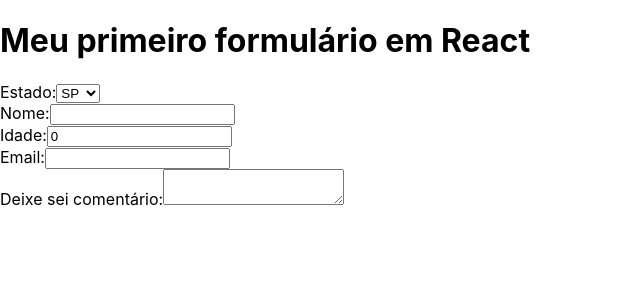
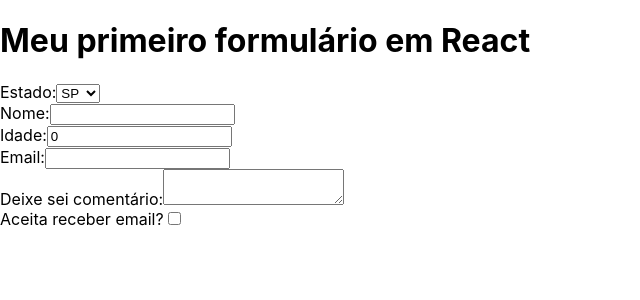
Before and after one commit to GustavoSFer/trybe-exercises, a React (Create React App) app in the folder bloco-12/dia-2/fomulario/: page / in a window 1280 px wide. Shown: the top 300 px of the page, without its empty margins (0-640 px from the left). Built offline with nearby package versions, Linux system fonts and the light colour scheme.

Commit message:
adicionando um checked e deixando como controlado pelo react

```diff
--- a/bloco-12/dia-2/fomulario/src/Form.js
+++ b/bloco-12/dia-2/fomulario/src/Form.js
@@ -9,12 +9,14 @@
       idade: 0,
       email: '',
       comentario:'',
+      aceito: false,
     }
     this.handleState = this.handleState.bind(this);
   }
 
   handleState({ target }) {
-    const {name, value} = target;
+    const value = (target.type === 'checkbox') ? target.checked : target.value;
+    const { name } = target;
 
     this.setState({
       [name]: value
@@ -51,6 +53,11 @@
           <label htmlFor="comentario"> Deixe sei comentário:
             <textarea type="text" id="comentario" name="comentario" value={this.state.cometario} onChange={this.handleState} />
           </label>
+          <br />
+          <label htmlFor="aceito">
+            Aceita receber email?
+            <input type="checkbox" name="aceito" id="aceito" value={this.state.aceito} onChange={this.handleState} />
+          </label>
         </form>
       </div>
     );
```
